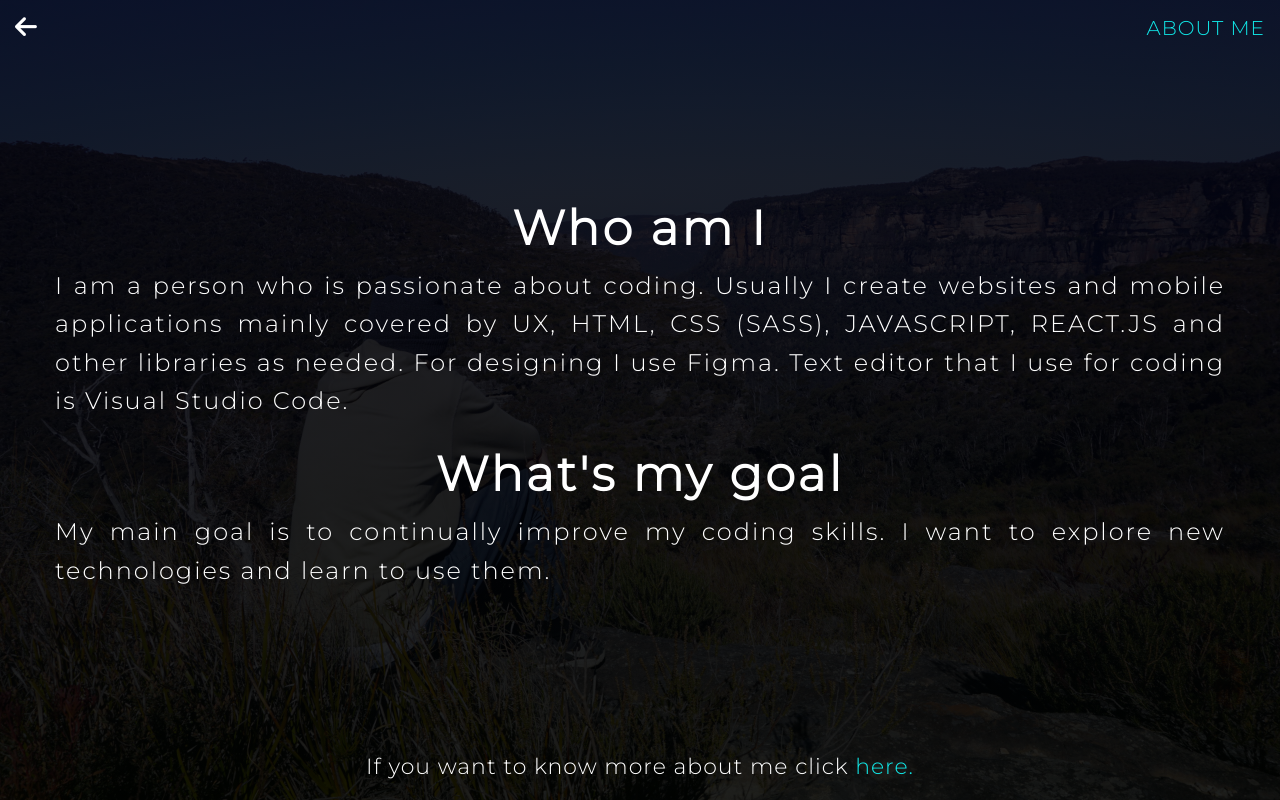
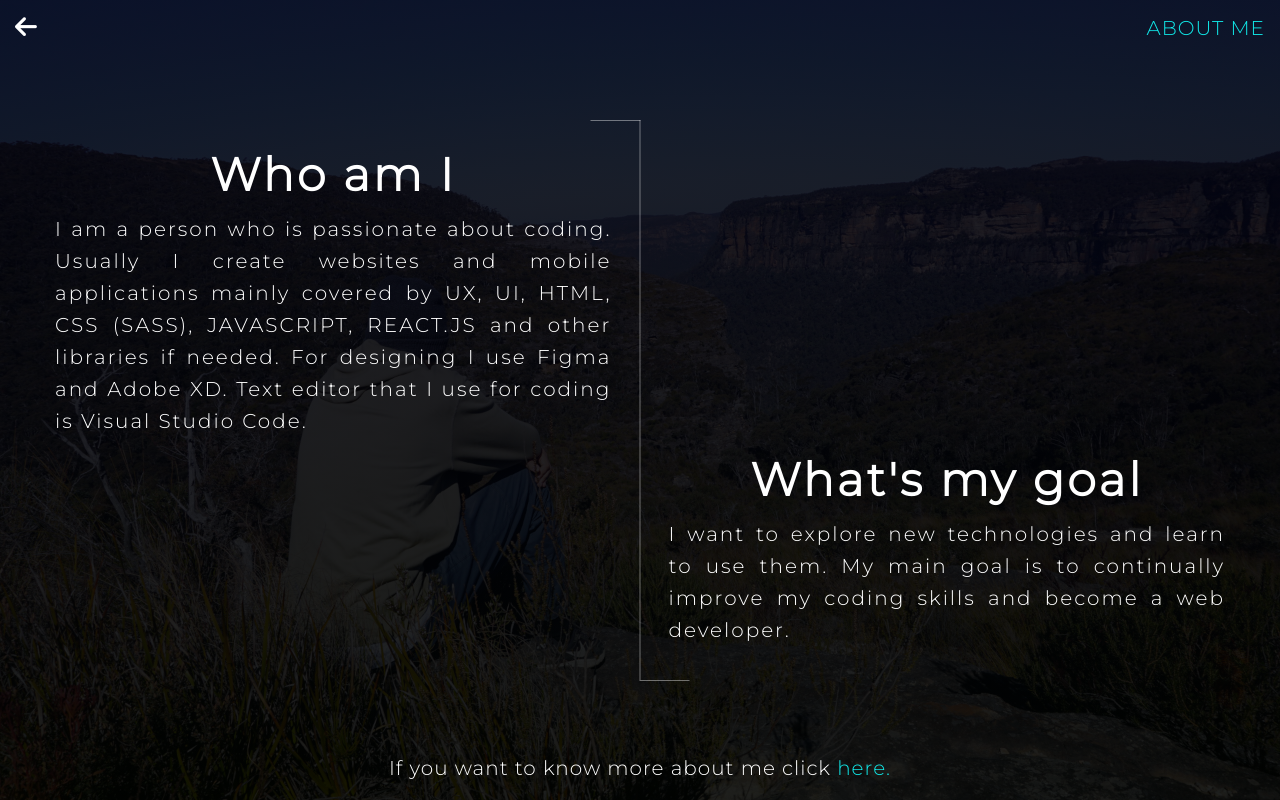
Before and after one commit to navasti/portfolio-react, a React (Create React App) app: page /about in a window 1280 px wide. Built offline with nearby package versions, Linux system fonts and the light colour scheme; the HTML template or start-up script is replaced by a standard one.

Commit message:
Added separating line and changed flex direction

```diff
--- a/src/App.css
+++ b/src/App.css
@@ -39,6 +39,7 @@ header{
     padding: 1.5rem;
     color: #11e7e7;
 }
+.middle-line{display: none;}
 
 /* HOME */
 #desktop-nav{display: none;}
@@ -67,7 +68,7 @@ header{
 /* HOME ENDS */
 
 /* ABOUT */
-.paragraphs{text-align: center; padding: 0 1rem;}
+.paragraphs{text-align: center; padding: 0 1rem; display: flex; flex-direction: column;}
 .paragraphs h2{font-size: 3.4rem; letter-spacing: 3px; margin-bottom: .5rem;}
 .paragraphs p{line-height: 1.4; font-size: 1.6rem; line-height: 1.4; letter-spacing: 2px; text-align: justify; padding: 0 .5rem;}
 .first-paragraph{ margin-bottom: 2.5rem;}
@@ -76,7 +77,7 @@ header{
 /* ABOUT ENDS */
 
 /* PROJECTS */
-.projects{text-align: center; padding: 0 1rem;}
+.projects{text-align: center; padding: 0 1rem; display: flex; flex-direction: column;}
 .projects h2{font-size: 3.4rem; letter-spacing: 3px; margin-bottom: .5rem;}
 .projects p{line-height: 1.4; font-size: 1.5rem; letter-spacing: 2px; text-align: justify; padding: 0 .5rem;}
 .first-project{ margin-bottom: 2.5rem;}
@@ -227,6 +228,24 @@ form button{
     #desktop-nav ul{display: flex; padding: 2rem; list-style: none;}
     #desktop-nav ul li a{font-size: 2rem; padding: 1rem; text-transform: uppercase;}
     .home-link a{color: #11e7e7;}
+    .middle-line{
+        display: block;
+        position: absolute;
+        top: 15%;
+        left: 50%;
+        transform: translateX(-50%);
+        width: 1px;
+        height: 70%;
+        background-color: rgba(255,255,255,.4);
+    }
+    .middle-line::before,
+    .middle-line::after{
+        content: "";
+        position: absolute;
+        height: .5px;
+        width: 5rem;
+        background-color: rgba(255,255,255,.4);
+    }
     /* home */
     .me{width: 60%; align-self: flex-end; margin: 0;}
     .me .full-name{font-size: 4.6rem;}
@@ -234,16 +253,24 @@ form button{
     #footer a i{font-size: 2.4rem; margin: 0 2rem;}
     #footer{justify-content: center;}
     /* about */
-    .paragraphs{padding: 0 5rem;}
-    .paragraphs h2{font-size: 4.8rem;}
-    .paragraphs p{font-size: 2.4rem;}
-    .more-about{font-size: 2.2rem;}
+    .paragraphs{padding: 3rem 5rem; flex-direction: row; justify-content: space-between; height: 70%;}
+    .first-paragraph,
+    .second-paragraph{flex-basis: 48%;}
+    .second-paragraph{align-self: flex-end;}
+    .middle-line::before{top: 0; right: 0;}
+    .middle-line::after{bottom: 0; left: 0;}
+    .paragraphs h2{font-size: 4.6rem;}
+    .paragraphs p{font-size: 2rem;}
+    .more-about{font-size: 2rem;}
     /* projects */
-    .projects{padding: 0 5rem;}
-    .projects h2{font-size: 4.8rem;}
-    .projects p{font-size: 2.4rem;}
-    .projects span{font-size: 2rem; text-align: right;}
-    .more-projects{font-size: 2rem;}
+    .projects{padding: 3rem 5rem; flex-direction: row; justify-content: space-between; height: 70%;}
+    .projects h2{font-size: 4.6rem;}
+    .projects p{font-size: 1.9rem;}
+    .projects span{font-size: 1.9rem; text-align: right;}
+    .more-projects{font-size: 1.8rem;}
+    .first-project,
+    .second-project{flex-basis: 48%;}
+    .second-project{align-self: flex-end;}
     /* contact */
     form{width: 65%;}
     form label{font-size: 2.4rem;}
@@ -262,9 +289,12 @@ form button{
     .me p{font-size: 3rem;}
     #footer a i{font-size: 2.6rem;}
     /* about */
-    .paragraphs{padding: 0 10rem;}
+    .paragraphs{padding: 0 10rem; height: 60%;}
+    .paragraphs h2{font-size: 4.7rem;}
+    .paragraphs p{font-size: 2.2rem;}
+    .more-about{font-size: 2.2rem;}
     /* projects */
-    .projects{padding: 0 10rem;}
+    .projects{padding: 0 10rem; height: 60%;}
     /* contact */
     form{width: 55%;}
     form label{font-size: 2.6rem;}
@@ -284,9 +314,9 @@ form button{
     .me p{font-size: 3.8rem;}
     #footer a i{font-size: 3rem;}
     /* about */
-    .paragraphs{padding: 0 30rem;}
+    .paragraphs{padding: 0 30rem; height: 55%;}
     /* projects */
-    .projects{padding: 0 30rem;}
+    .projects{padding: 0 30rem; height: 55%;}
     /* contact */
     form{width: 40%;}
     form label{font-size: 2.8rem;}
--- a/src/pages/About.js
+++ b/src/pages/About.js
@@ -13,11 +13,12 @@ const About = () => {
         <div className="paragraphs">
             <div className="first-paragraph">
                 <h2>Who am I</h2>
-                <p>I am a person who is passionate about coding. Usually I create websites and mobile applications mainly covered by UX, HTML, CSS (SASS), JAVASCRIPT, REACT.JS and other libraries as needed. For designing I use Figma. Text editor that I use for coding is Visual Studio Code.</p>
+                <p>I am a person who is passionate about coding. Usually I create websites and mobile applications mainly covered by UX, UI, HTML, CSS (SASS), JAVASCRIPT, REACT.JS and other libraries if needed. For designing I use Figma and Adobe XD. Text editor that I use for coding is Visual Studio Code.</p>
             </div>
+            <div className="middle-line"></div>
             <div className="second-paragraph">
                 <h2>What's my goal</h2>
-                <p>My main goal is to continually improve my coding skills. I want to explore new technologies and learn to use them.</p>
+                <p>I want to explore new technologies and learn to use them. My main goal is to continually improve my coding skills and become a web developer. </p>
             </div>
         </div>
 
--- a/src/pages/Projects.js
+++ b/src/pages/Projects.js
@@ -14,15 +14,16 @@ const Projects = () => {
             <div className="first-project">
                 <h2>Shopping cart</h2>
                 <p>This is a simple store page with an efficient shopping cart. All technologies I used when creating the project are: HTML, CSS (SCSS), JavaSctipt, Git, FontAwesome Icons. The page is responsive but not intended for mobile.</p>
-                <span>If you want to check it live tap
+                <span>If you want to check it live click
                     <a target="_blank" rel="noopener noreferrer"  href="https://navasti.github.io/shopping-cart-js/"> here.</a>
                 </span>
             </div>
+            <div className="middle-line"></div>
             <div className="second-project">
-                <h2>This portfolio</h2>
-                <p>This one page  portfolio was made using React library and according to the mobile first rule so this project is fully responsive.</p>
-                <span>If you want to check it live tap
-                    <a target="_blank" rel="noopener noreferrer" href="https://navasti.github.io/portfolio-react/"> here.</a>
+                <h2>Healthy website</h2>
+                <p>This project is a single page, mobile first website about topic which has recently become very popular - health. Written in html, scss, javascript (vanilla, jQuery and gsap).</p>
+                <span>If you want to check it live click
+                    <a target="_blank" rel="noopener noreferrer" href="https://navasti.github.io/healthy-website/"> here.</a>
                 </span>
             </div>
         </div>
```
